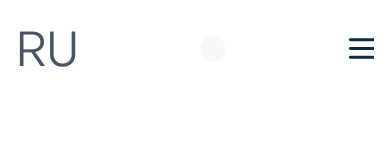
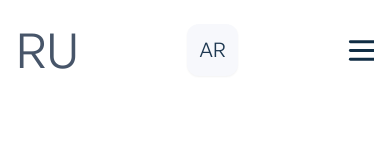
Before and after one commit to iabdullah431/project-aboali, a Next.js app: page /contact in a window 390 px wide. Shown: the top 160 px of the page. Built offline with nearby package versions, Linux system fonts and the light colour scheme.

Commit message:
show lang button

```diff
--- a/components/shared/AppHeader.jsx
+++ b/components/shared/AppHeader.jsx
@@ -33,11 +33,25 @@ function AppHeader() {
 
           {/* Theme switcher small screen */}
           <div
-            aria-label="Theme Switcher"
-            className="block sm:hidden ml-0 bg-primary-light dark:bg-ternary-dark p-3 shadow-sm rounded-xl cursor-pointer"
-          ></div>
+						aria-label="Theme Switcher"
+						className="block sm:hidden ml-0 bg-primary-light dark:bg-ternary-dark p-3 shadow-sm rounded-xl cursor-pointer"
+					>
+						{ i18n.language=='en' && <button onClick={()=>{
+				i18n.changeLanguage('ar');
+			}} className="text-ternary-dark hover:text-gray-400 dark:text-ternary-light dark:hover:text-primary-light text-xl ">
+              AR
+            </button>}
+
+            { i18n.language=='ar' &&<button onClick={()=>{
+				i18n.changeLanguage('en');
+			}}  className="text-ternary-dark hover:text-gray-400 dark:text-ternary-light dark:hover:text-primary-light text-xl">
+              EN
+            </button>}
+					</div>
 
           {/* Small screen hamburger menu */}
+
+
           <div className="sm:hidden">
             <button
               onClick={toggleMenu}
@@ -57,10 +71,14 @@ function AppHeader() {
                 )}
               </svg>
             </button>
+
           </div>
         </div>
 
         {/* Header links small screen */}
+
+
+
         <div
           className={
             showMenu
```
